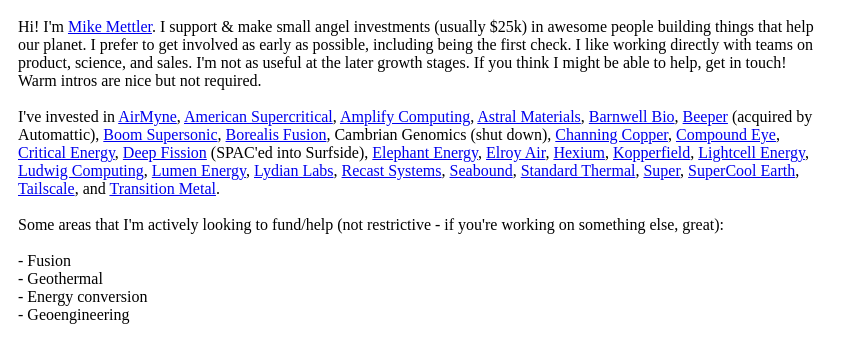
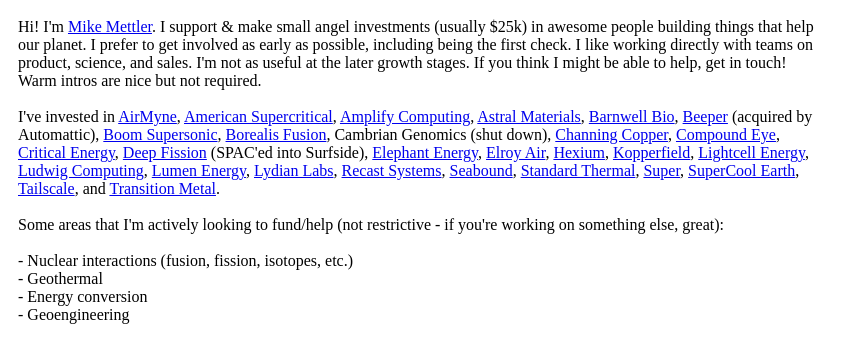
Before and after one commit to mettler/1d, a plain HTML site: page index.html in a window 1280 px wide. Shown: the whole page, without its empty margins (0-859 px from the left). Drawn offline with Linux system fonts and the light colour scheme.

Commit message:
Update funding areas in index.html

```diff
--- a/index.html
+++ b/index.html
@@ -56,7 +56,7 @@
 <br />
 <p>Some areas that I'm actively looking to fund/help (not restrictive - if you're working on something else, great):</p>
 <br />
-<p>- Fusion</p>
+<p>- Nuclear interactions (fusion, fission, isotopes, etc.)</p>
 <p>- Geothermal</p>
 <p>- Energy conversion</p>
 <p>- Geoengineering</p>
```
